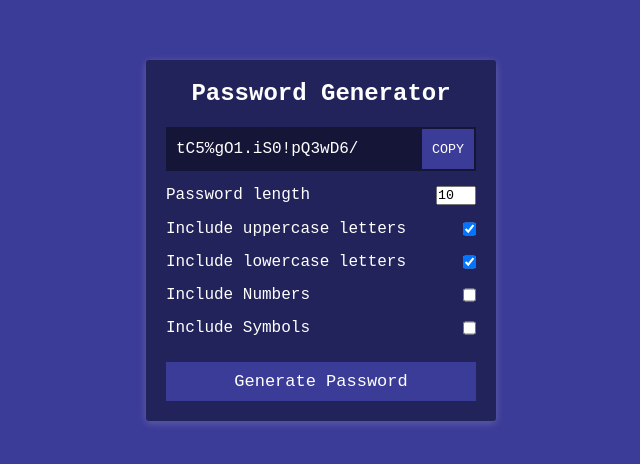
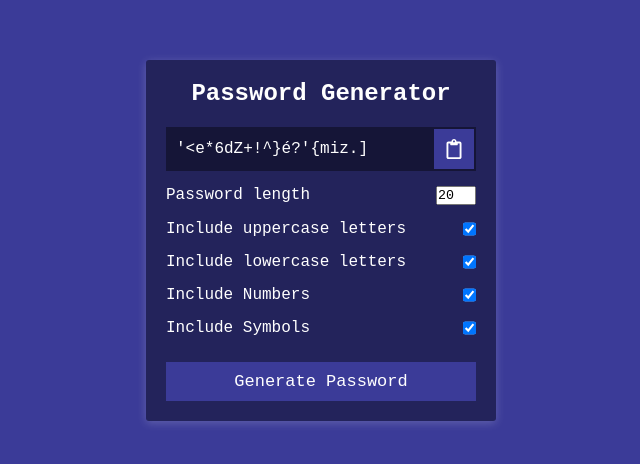
Before and after one commit to afozbek/password-generator, a React (Create React App) app: page / in a window 1280 px wide. Shown: the part 140-604 px from the top of the page, without its empty margins (319-959 px from the left). Built offline with nearby package versions, Linux system fonts and the light colour scheme.

Commit message:
generater password yapısı eklendi

```diff
--- a/src/App.js
+++ b/src/App.js
@@ -1,4 +1,4 @@
-import React, { useState, useRef } from "react";
+import React, { useState, useRef, useEffect } from "react";
 
 import ClipboardIcon from "./components/icons/ClipboardIcon";
 
@@ -6,23 +6,68 @@ import { toast } from "react-toastify";
 import "react-toastify/dist/ReactToastify.css";
 
 import { COPY_SUCCESS } from "./messages";
+import { numbers, lowerCaseLettters, upperCaseLetters, specialCharacters } from "./characters"
 
 toast.configure();
 
 function App() {
-  const [password, setPassword] = useState("tC5%gO1.iS0!pQ3wD6/");
+  const [password, setPassword] = useState("");
   const [copyBtnText, setCopyBtnText] = useState("COPY");
-  const [passwordLength, setPasswordLength] = useState(10);
+  const [passwordLength, setPasswordLength] = useState(20);
   const [includeUppercase, setIncludeUppercase] = useState(true);
   const [includeLowercase, setIncludeLowercase] = useState(true);
-  const [includeNumbers, setIncludeNumbers] = useState(false);
-  const [includeSymbols, setIncludeSymbols] = useState(false);
+  const [includeNumbers, setIncludeNumbers] = useState(true);
+  const [includeSymbols, setIncludeSymbols] = useState(true);
 
   const copyBtn = useRef();
 
   const handleGeneratePassword = (e) => {
-    console.log("Generating password");
+    if (!includeLowercase && !includeLowercase && !includeNumbers && !includeSymbols) {
+      notify("You must select at least one option", true);
+
+      return;
+    }
+
+    let characterList = "";
+
+    if (includeLowercase) {
+      characterList += lowerCaseLettters;
+    }
+
+    if (includeUppercase) {
+      characterList += upperCaseLetters;
+    }
+
+    if (includeNumbers) {
+      characterList += numbers;
+    }
+
+    if (specialCharacters) {
+      characterList += specialCharacters;
+    }
+
+    setPassword(createPassword (characterList))
   };
+
+  const createPassword = (characterList) => {
+    let password = "";
+    const characterListLength = characterList.length;
+
+    for(let i = 0; i < passwordLength; i++) {
+      const characterIndex = getRandomIndex(characterListLength);
+      password += characterList.charAt(characterIndex);
+    }
+
+    return password;
+  }
+
+  const getRandomIndex = (limit) => {
+    return Math.round(Math.random() * limit);
+  }
+
+  useEffect(() => {
+    handleGeneratePassword();
+  }, [])
 
   const copyToClipboard = () => {
     const newTextArea = document.createElement("textarea");
@@ -40,7 +85,18 @@ function App() {
     }, 3000);
   };
 
-  const notify = (message) => {
+  const notify = (message, hasError=false) => {
+    if (hasError) {
+      toast.error(message, {
+        position: toast.POSITION.TOP_CENTER,
+        autoClose: 5000,
+        hideProgressBar: false,
+        closeOnClick: true,
+        pauseOnHover: true,
+        draggable: true,
+        progress: undefined,
+      });
+    }else {
       toast(message, {
         position: toast.POSITION.TOP_CENTER,
         autoClose: 5000,
@@ -50,6 +106,7 @@ function App() {
         draggable: true,
         progress: undefined,
       });
+    }
   };
 
   const handleCopyPassword = (e) => {
@@ -70,8 +127,8 @@ function App() {
             onClick={handleCopyPassword}
             ref={copyBtn}
           >
-            {/* <ClipboardIcon /> */}
-            {copyBtnText}
+            <ClipboardIcon />
+            {/* {copyBtnText} */}
           </button>
         </div>
 
@@ -82,7 +139,7 @@ function App() {
             id="password-length"
             type="number"
             max="20"
-            min="5"
+            min="10"
             defaultValue={passwordLength}
             onChange={(e) => setPasswordLength(e.target.value)}
           />
```
Lines whose indentation alone changed are shown as unchanged.
